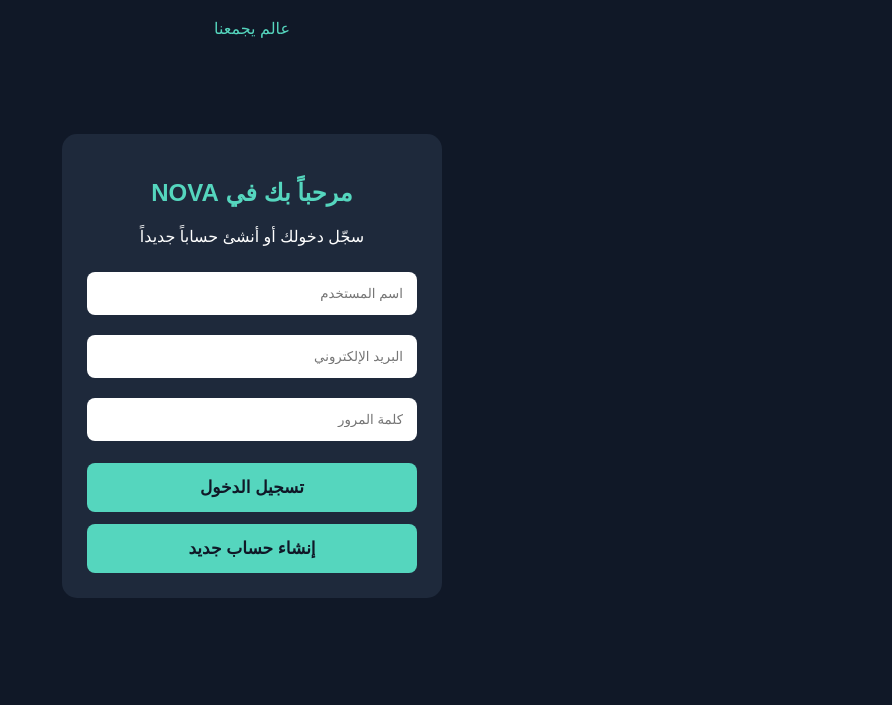
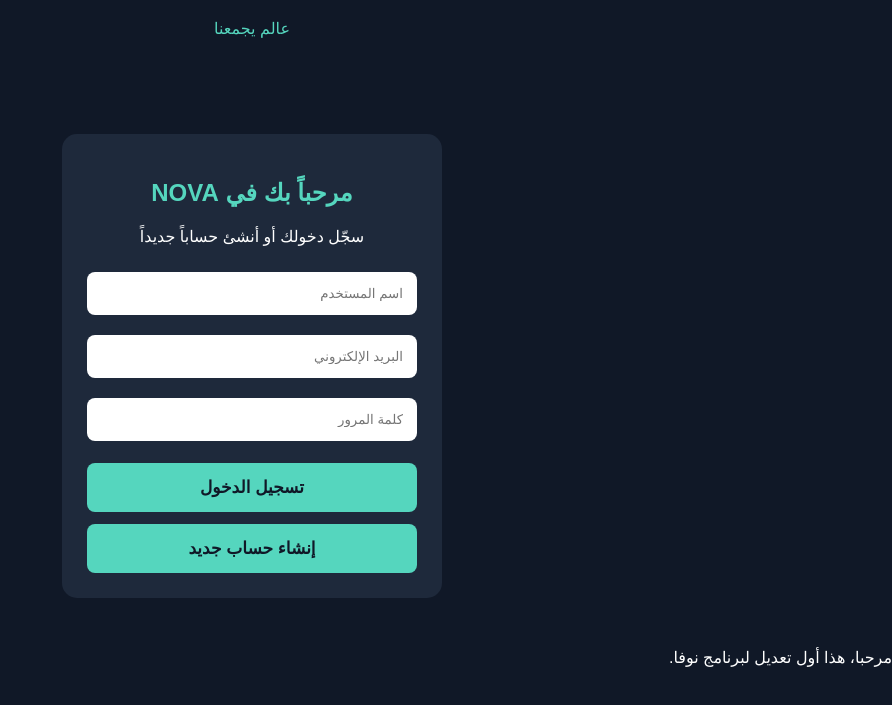
Before and after one commit to sf834934-coder/NOVA, a plain HTML site: page index.html in a window 1280 px wide. Shown: the part 91-796 px from the top of the page, without its empty margins (388-1280 px from the left). Drawn offline with Linux system fonts and the light colour scheme.

Commit message:
Update index.html

```diff
--- a/index.html
+++ b/index.html
@@ -68,3 +68,5 @@ p { text-align: center; }
 </div>
 </body>
 </html>
+
+مرحبا، هذا أول تعديل لبرنامج نوفا.
```
